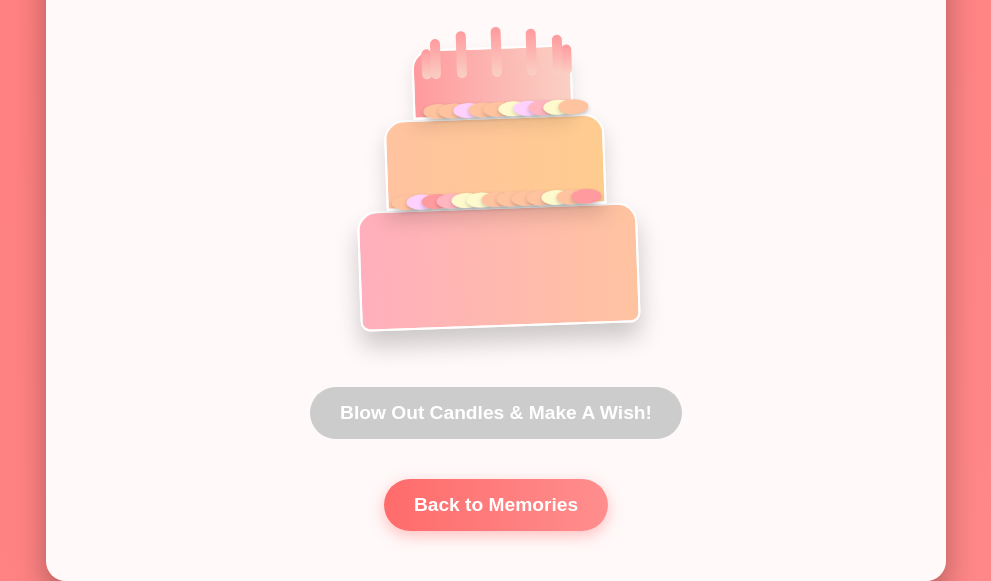
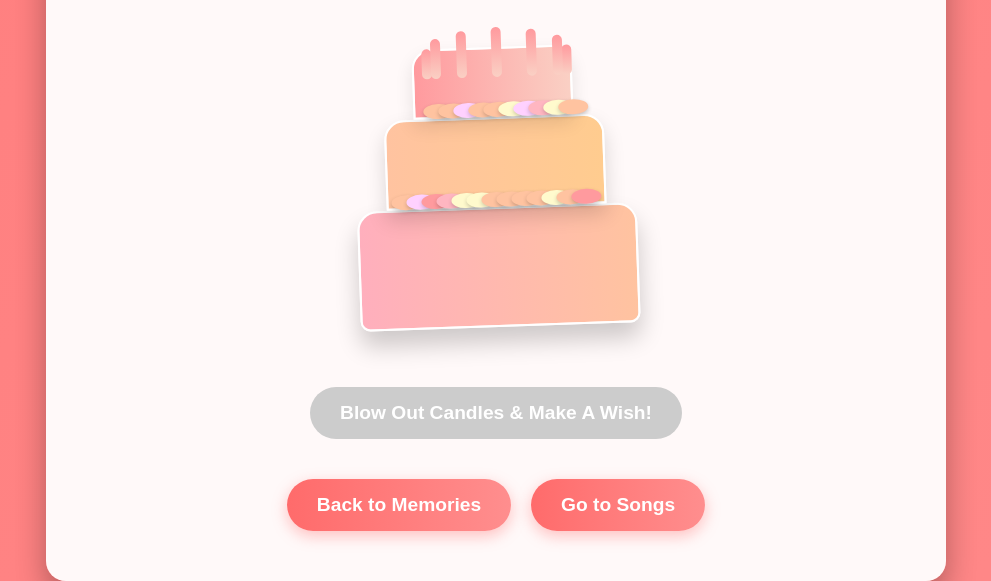
Before and after one commit to happy-birthday-varsha/happy-birthday-varsha.github.io, a plain HTML site: page cake.html in a window 1280 px wide. Shown: the part 242-823 px from the top of the page, without its empty margins (144-1135 px from the left). Drawn offline with Linux system fonts and the light colour scheme.

Commit message:
song added

```diff
--- a/cake.html
+++ b/cake.html
@@ -301,9 +301,9 @@
                 >
                     Back to Memories
                 </button>
-                <!--<button class="btn" onclick="window.location.href='songs.html'">
+                <button class="btn" onclick="window.location.href='songs.html'">
                     Go to Songs
-                </button>-->
+                </button>
             </div>
         </div>
 
```
Also changed, not shown: 1 other file.
